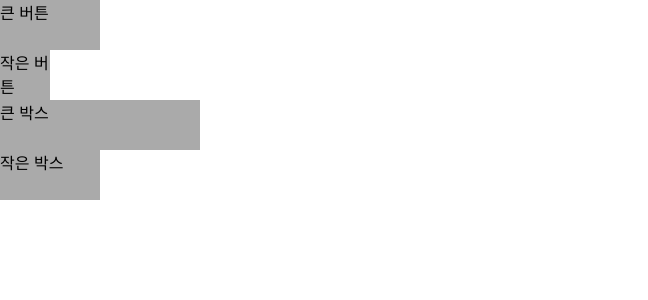
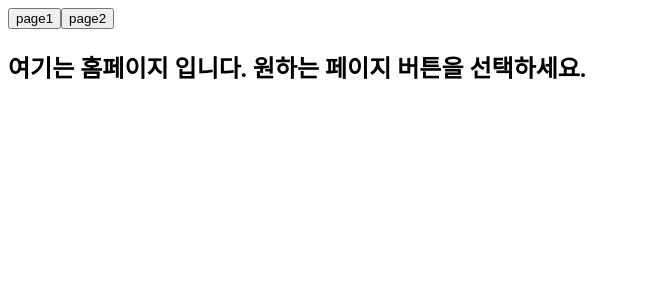
Before and after one commit to mjkang0987/react-study, a React (Create React App) app in the folder example/cra/: page / in a window 1280 px wide. Shown: the top 300 px of the page, without its empty margins (0-648 px from the left). Built offline with nearby package versions, Linux system fonts and the light colour scheme.

Commit message:
[섹션1] SPA 만들기
- react-router-dom 사용하지 않고 SPA 만들기

#8-20201002

```diff
--- a/example/cra/src/index.jsx
+++ b/example/cra/src/index.jsx
@@ -1,15 +1,57 @@
-import React from 'react';
+import React, {useState, useEffect} from 'react';
 import ReactDOM from 'react-dom';
-import Box from './Box';
-import Button from './Button';
-import './index.css';
+
+const App = () => {
+  const [pageName, setPageName] = useState('');
+  useEffect(() => {
+    window.onpopstate = event => {
+      setPageName(event.state);
+    }
+  }, []);
+  const handler = event => {
+    const target = event.target;
+    const pageData = target.dataset.page;
+      window.history.pushState(
+        `${pageData}`,
+        '',
+        `/${pageData}`
+      )
+    setPageName(pageData);
+  }
+  return (
+    <div>
+      <button
+        onClick={handler}
+        data-page="page1">
+        page1
+      </button>
+      <button
+        onClick={handler}
+        data-page="page2">
+        page2
+      </button>
+      {!pageName && <Home />}
+      {pageName === 'page1' && <Page1 />}
+      {pageName === 'page2' && <Page2 />}
+    </div>
+  )
+}
+
+const Home = () => {
+  return <h2>여기는 홈페이지 입니다. 원하는 페이지 버튼을 선택하세요.</h2>
+}
+
+const Page1 = () => {
+  return <h2>여기는 Page1 입니다.</h2>
+}
+
+const Page2 = () => {
+  return <h2>여기는 Page2 입니다.</h2>
+}
 
 ReactDOM.render(
-  <div>
-    <Button size="big" />
-    <Button size="small" />
-    <Box size="big" />
-    <Box size="small" />
-  </div>,
+  <React.StrictMode>
+    <App />
+  </React.StrictMode>,
   document.getElementById('root')
 );
```
Also changed, not shown: 1 other file (tests, documents, lock files or other folders).
